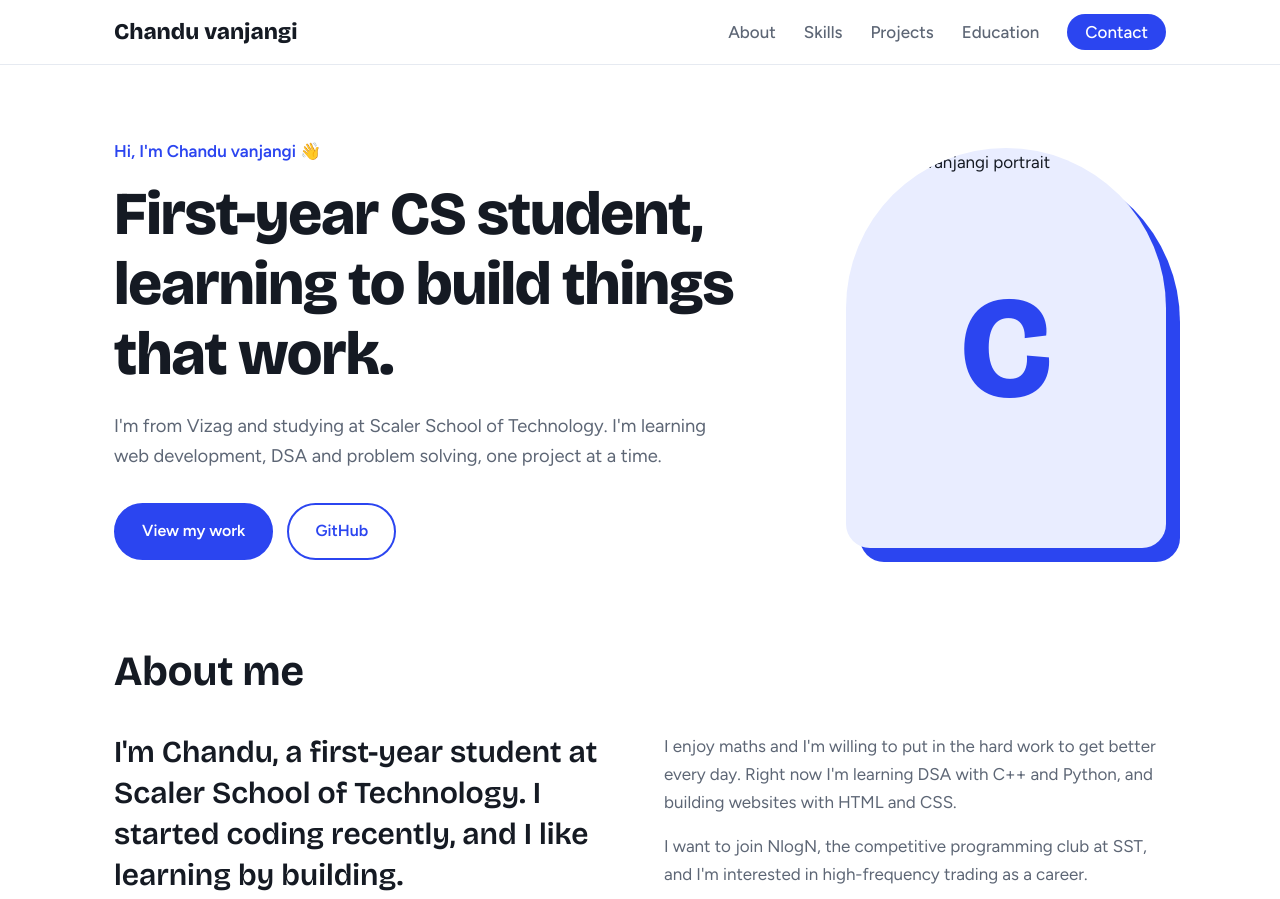
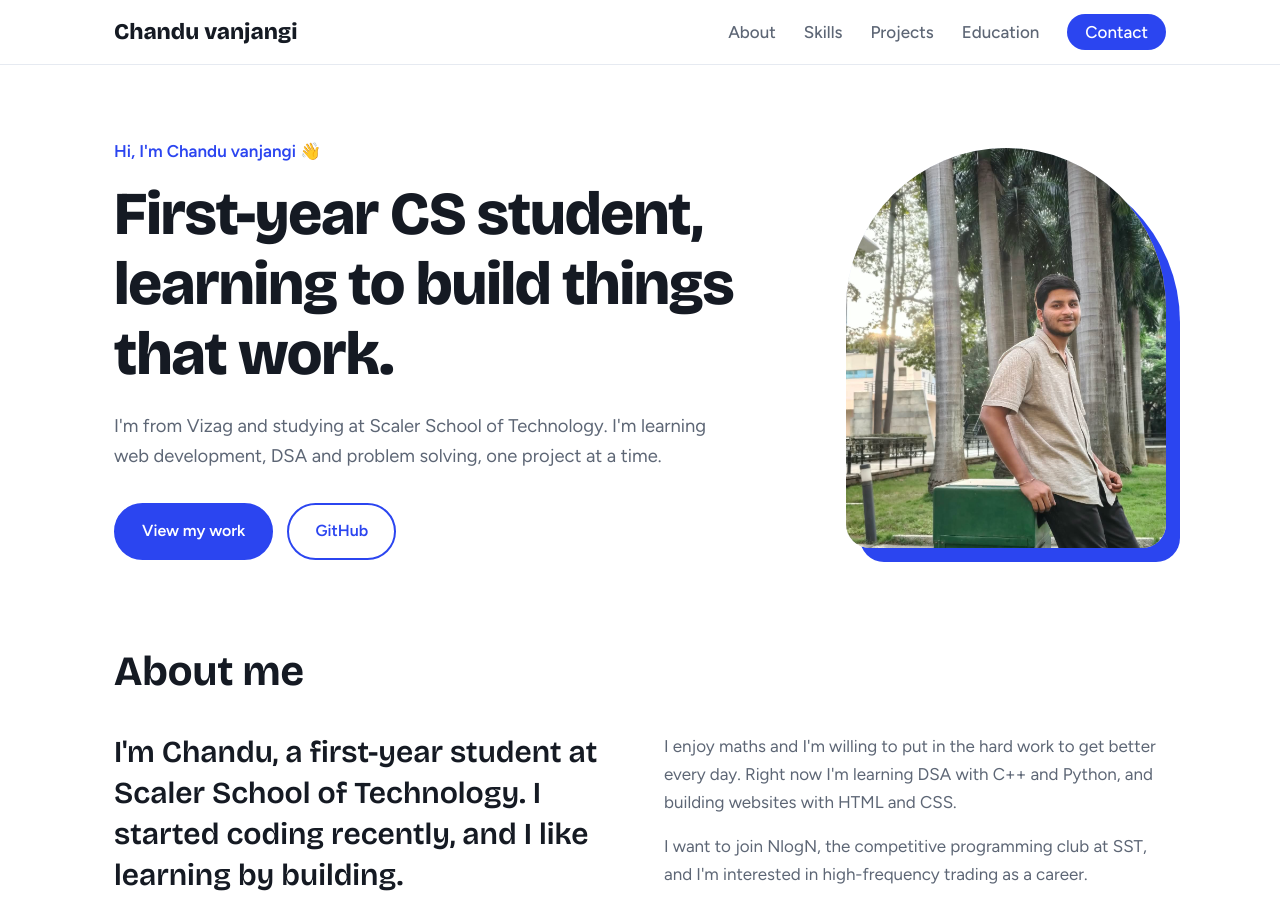
Before and after one commit to chandu-vanjangi/CHANDU-PORTFOLIO, a plain HTML site: page index.html in a window 1280 px wide. Shown: the top 899 px of the page. Drawn offline with nearby package versions, Linux system fonts and the light colour scheme.

Commit message:
Fix photo path

```diff
--- a/index.html
+++ b/index.html
@@ -571,8 +571,7 @@ img { max-width: 100%; display: block; }
       <div class="hero-photo">
         <div class="photo-frame">
           <span class="photo-initial" aria-hidden="true">C</span>
-          <!-- Put your photo at images/profile.jpg -->
-          <img src="WhatsApp Image 2026-10-11 at 17.56.47 (2).jpeg" alt="Chandu vanjangi portrait">
+          <img src="images/profile.jpeg" alt="Chandu vanjangi portrait">
         </div>
 
       </div>
```
